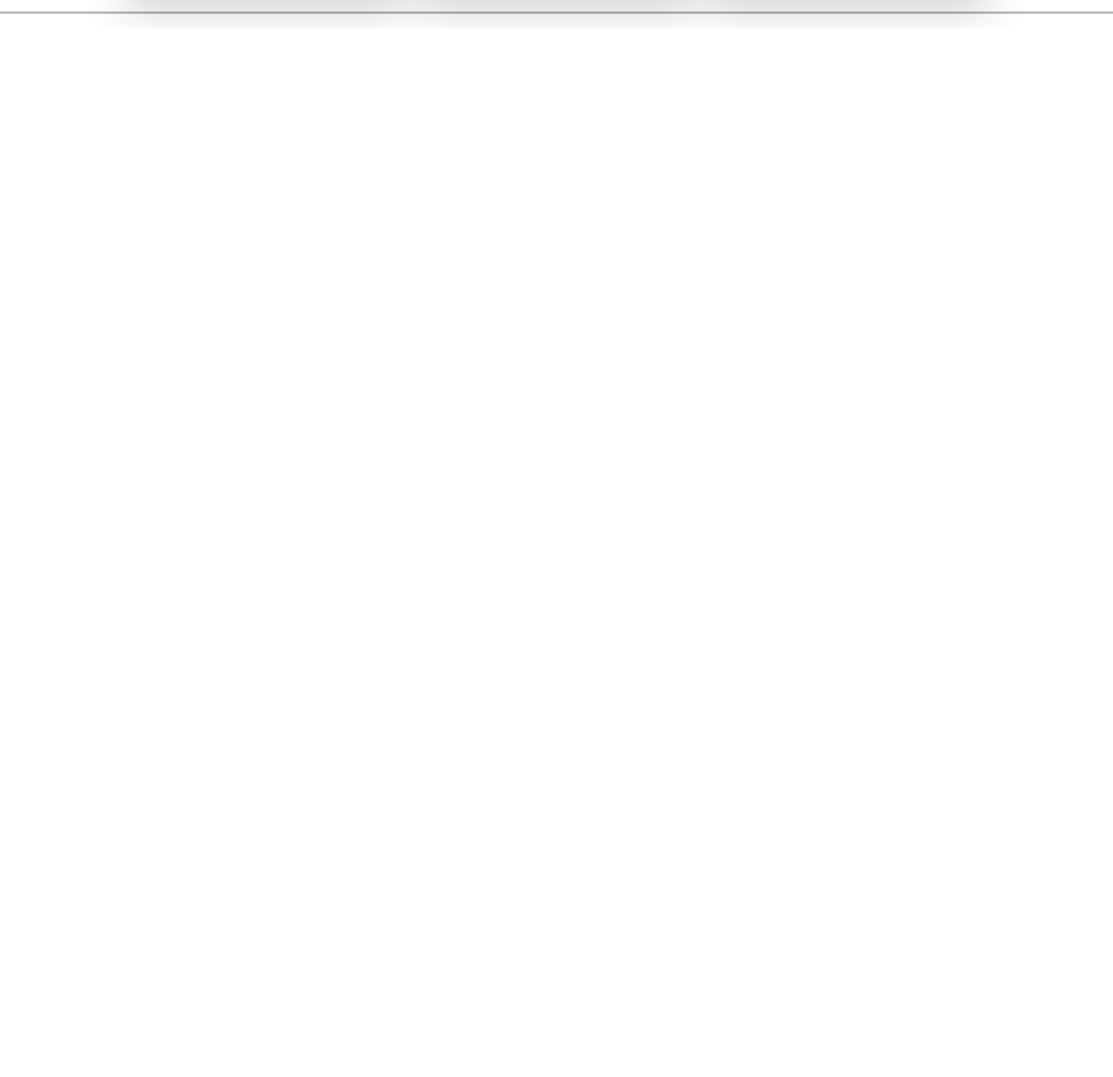
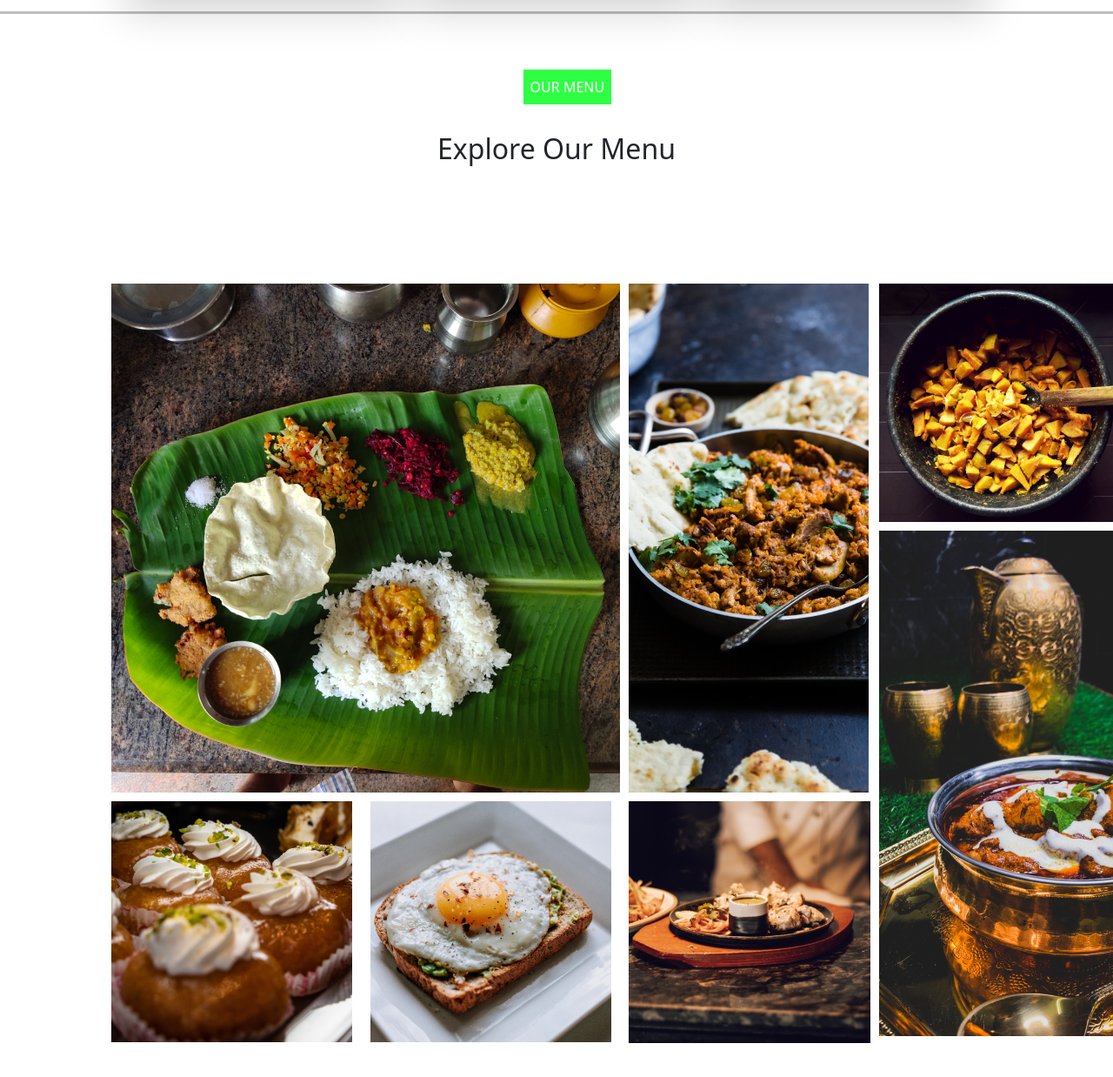
Before and after one commit to afshanqasim07/restaurant-website, a plain HTML site: page index.html in a window 1280 px wide. Shown: the part 882-2120 px from the top of the page at 87% size. Before the commit the page ends 914 px from the top, so only its background shows below. Drawn offline with nearby package versions, Linux system fonts and the light colour scheme.

Commit message:
image gallery done

```diff
--- a/index.html
+++ b/index.html
@@ -64,6 +64,21 @@
 </div>
 <hr>
    <!-- section two ended-->
+   <!-- section three started-->
+<button class="grnbtn mt-5" type="button">OUR MENU</button>
+   <h2 class="text-center">Explore Our Menu</h2>
+    <div class="conatiner-fluid ">
+        <div class="grid ">
+        <div class="image1 grid-image "><img src="./assets/grid_image1.png" alt=""></div>
+        <div class="image2 grid-image "><img src="./assets/grid_image2.png" alt=""></div>
+        <div class="image3 grid-image "><img src="./assets/grid_image3.png" alt=""></div>
+        <div class="image4 grid-image "><img src="./assets/grid_image4.png" alt=""></div>
+        <div class="image5 grid-image "><img src="./assets/grid_image5.png" alt=""></div>
+        <div class="image6 grid-image "><img src="./assets/grid_image6.png" alt=""></div>
+        <div class="image7 grid-image "><img src="./assets/grid_image7.png" alt=""></div>
+        </div>
+    </div>
+   <!-- section three ended-->
 
    <!-- main ended-->
 </main>
--- a/style.css
+++ b/style.css
@@ -59,3 +59,63 @@ font-size: 3rem;
 hr{
    border-top: 3px solid black;
 }
+
+.grid{
+    padding: 8rem;
+    place-items: center;
+    display: grid;
+    gap: 10px;
+    grid-template-areas:
+     "I1  I1 I2 I3"
+     "I1  I1 I2 I7"
+     "I4 I5 I6 I7";
+
+
+}
+.grid-image {
+   width: 100%;
+    height: 100%;
+    border-radius: 1rem;
+    transition: 0.2s ease-in-out;
+
+}
+.grid-image  :hover{
+    transform: scale(1.05);
+    transition: 0.2s ease-in-out;
+
+}
+.image1{
+    grid-area: I1;
+}
+.image2{
+ grid-area: I2;
+}
+.image3{
+    grid-area: I3;
+}
+.image4{
+    grid-area: I4;
+}
+.image5{
+    grid-area: I5;
+}
+.image6{
+    grid-area: I6;
+}
+.image7{
+    grid-area: I7;
+}
+.grnbtn{
+    background-color: rgb(47, 255, 68);
+    color: #ffffff;
+    padding: 0.5rem;
+    border: none;
+    margin-left: 47%;
+    margin-bottom: 2rem;
+}
+@media (max-width: 767px){
+    .grid{
+        padding: 0.2rem;
+    }
+
+}
```
